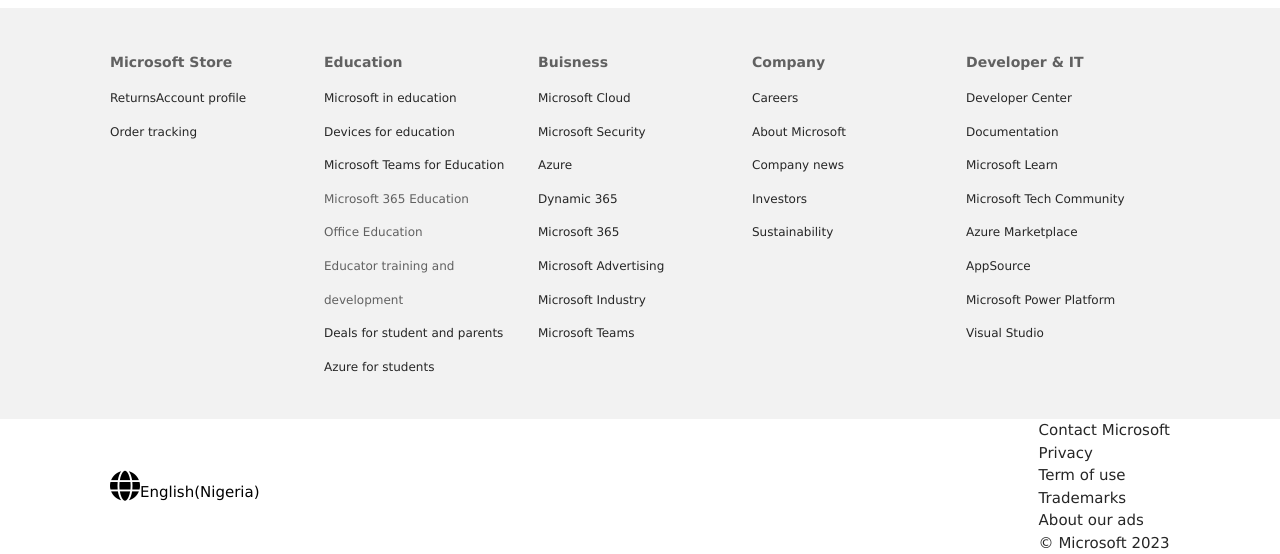
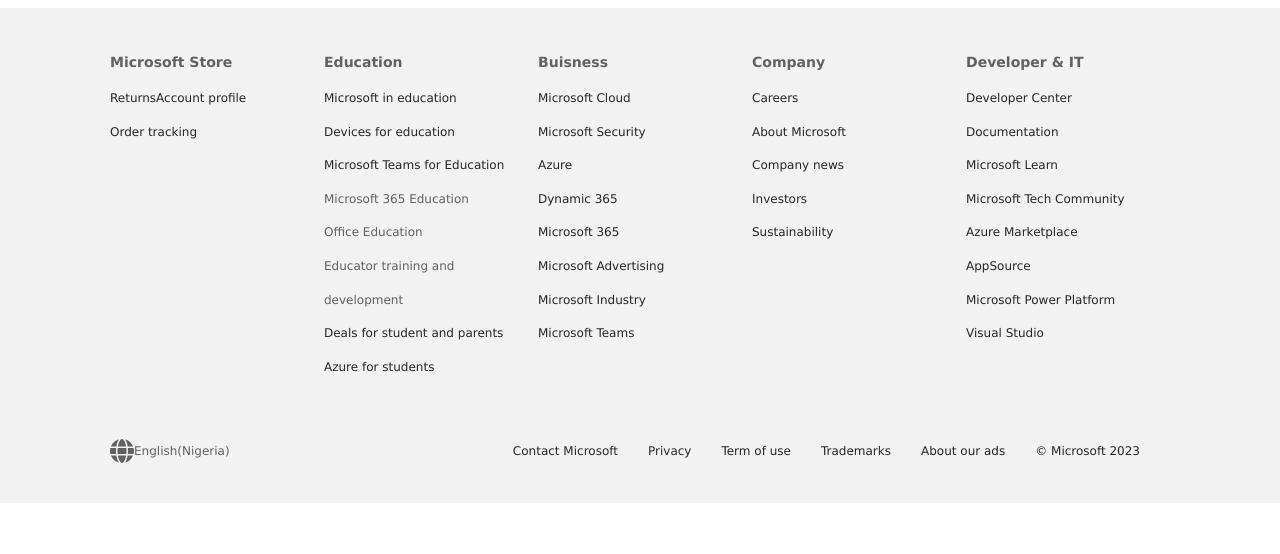
Before and after one commit to paulfalola/microsoft-clone, a plain HTML site: page index.html in a window 1280 px wide. Shown: the part 2084-2638 px from the top of the page. After the commit the page ends 2587 px from the top, so only its background shows below. Drawn offline with Linux system fonts and the light colour scheme.

Commit message:
new write up

```diff
--- a/index.html
+++ b/index.html
@@ -11,6 +11,7 @@
 </head>
 
 <body>
+  <main class="">
   <div class="container">
     <!-- nav -->
     <nav id="hero" class="main-nav">
@@ -215,6 +216,7 @@
       </ul>
     </div>
   </footer>
+  </main>
 </body>
 
 </html>
--- a/styles.css
+++ b/styles.css
@@ -1,29 +1,34 @@
-*{
+* {
     box-sizing: border-box;
     margin: 0;
     padding: 0;
 }
-body{
+
+body {
     font-family: Verdana, Geneva, Tahoma, sans-serif;
     background: white;
     color: black;
     font-size: 15px;
     line-height: 1.5;
 }
+
 a {
     color: #262626;
     text-decoration: none;
 }
-ul{
+
+ul {
     list-style: none;
 }
-.container{
+
+.container {
     width: 90%;
     max-width: 1500px;
     margin: auto;
 }
+
 /* nav */
-.main-nav{
+.main-nav {
     display: flex;
     align-items: center;
     justify-content: space-between;
@@ -31,25 +36,32 @@ ul{
     padding: 20px 0;
     font-size: 13px;
 }
+
 .main-nav .logo {
     width: 110px;
 }
+
 .main-nav ul {
     display: flex;
 }
+
 .main-nav ul li {
     padding: 0 10px;
 }
+
 .main-nav ul li a {
     border-bottom: 2;
 }
+
 .main-nav ul li a:hover {
     border-bottom: 2px solid #262626;
 }
+
 .main-nav ul.main-menu {
     flex: 1;
     margin-left: 20px;
 }
+
 .btn {
     cursor: pointer;
     display: inline-block;
@@ -59,15 +71,17 @@ border-bottom: 2px solid #262626;
     background: skyblue;
     color: #fff;
     font-size: 15px;
-}.btn:hover {
+}
+
+.btn:hover {
     opacity: 0.9;
 }
+
 /* showcase */
 .showcase {
     width: 100%;
     height: 700px;
-    background: url('assets/microsoft-image.webp')
-    no-repeat center center/cover;
+    background: url('assets/microsoft-image.webp') no-repeat center center/cover;
     display: flex;
     flex-direction: column;
     align-items: left;
@@ -76,9 +90,12 @@ border-bottom: 2px solid #262626;
     padding-bottom: 100px;
     padding-left: 40px;
 }
- .showcase h2, .showcase p {
+
+.showcase h2,
+.showcase p {
     margin-bottom: 10px;
 }
+
 .showcase .btn 1 {
     margin-top: 20px;
 }
@@ -86,16 +103,19 @@ border-bottom: 2px solid #262626;
 /* cards */
 .cards {
     display: grid;
-    grid-template-columns: repeat( 4, 1fr);
+    grid-template-columns: repeat(4, 1fr);
     grid-gap: 20px;
 }
+
 .cards img {
     width: 100%;
     margin-bottom: 20px;
 }
+
 .cards h2 {
     margin-bottom: 5px;
 }
+
 .cards a {
     display: inline-block;
     padding-top: 10px;
@@ -103,22 +123,27 @@ border-bottom: 2px solid #262626;
     text-transform: lower case;
     font-weight: bold;
 }
+
 .cards a:hover i {
     margin-left: 10px;
 }
+
 /* ios */
 .ios {
     width: 100%;
     height: 350px;
     background: url('assets/microsoft-ios.webp') no-repeat center center/cover;
 }
+
 .ios .content {
     width: 80%;
     padding: 50px 0 0 30;
 }
+
 .ios p {
     margin: 10px 0 20px;
 }
+
 /* follow */
 .follow {
     display: flex;
@@ -126,9 +151,11 @@ border-bottom: 2px solid #262626;
     justify-content: flex-start;
     margin: 30px 0 30px;
 }
+
 .follow * {
     margin-right: 10px;
 }
+
 /* links */
 .Links {
     background: #f2f2f2;
@@ -136,6 +163,7 @@ border-bottom: 2px solid #262626;
     font-size: 12px;
     padding: 35px 0;
 }
+
 .Links-inner {
     max-width: 1100px;
     margin: 0 auto;
@@ -146,17 +174,17 @@ border-bottom: 2px solid #262626;
     align-items: flex-start;
     justify-content: center;
 }
-.Links li{
+
+.Links li {
     line-height: 2.8;
 }
-*/ footer */
-.footer {
+
+footer {
     background: #f2f2f2;
     color: #616161;
     font-size: 12px;
     padding: 20px 0;
-}
-.footer-inner {
+& .footer-inner {
         max-width: 1100px;
         margin: 0 auto;
         padding: 0 20px 0 20px;
@@ -164,20 +192,29 @@ border-bottom: 2px solid #262626;
         align-items: center;
         justify-content: space-between;
     }
-.footer div{
-    margin-bottom: 20px;
-    display: flex;
-    align-items: center;
-}
-.footer div i {
+    & ul {
         display: flex;
         flex-wrap: wrap;
     }
-.footer ul{
+
+    & li {
+        margin-right: 30px;
+        margin-bottom: 20px;
+    }
+
+    & div {
+        margin-bottom: 20px;
+
+        display: flex;
+        align-items: center;
+
+        & i {
             display: flex;
             flex-wrap: wrap;
         }
-.footer li {
-    margin-right: 30px;
-    margin-bottom: 20px;
+
+
+
     }
+
+}
```
Lines whose indentation alone changed are shown as unchanged.
